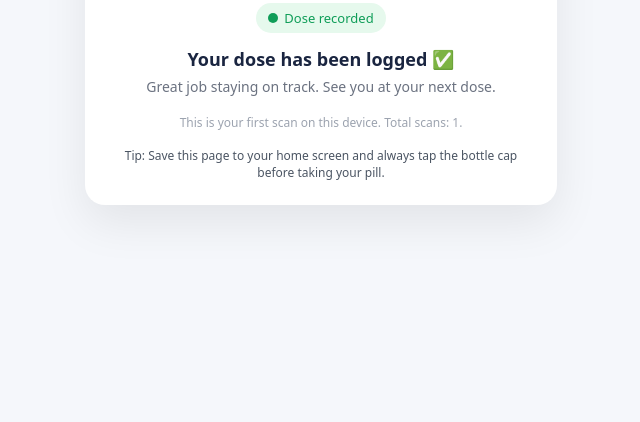
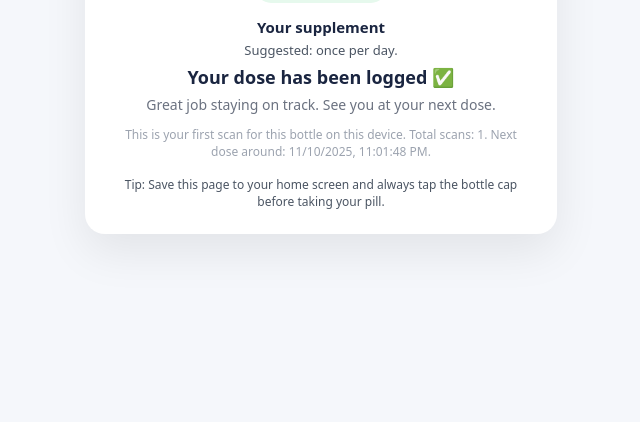
Before and after one commit to albanha/smartdose-demo, a plain HTML site: page smartdose-demo.html.html in a window 1280 px wide. Shown: the part 378-800 px from the top of the page, without its empty margins (319-959 px from the left). Drawn offline with Linux system fonts and the light colour scheme.

Commit message:
Update smartdose-demo.html.html

```diff
--- a/smartdose-demo.html.html
+++ b/smartdose-demo.html.html
@@ -32,6 +32,7 @@
       background: linear-gradient(135deg, #0074D9 50%, #FFCC00 50%);
       margin: 0 auto 8px;
       position: relative;
+      overflow: hidden;
     }
     .logo-wave {
       position: absolute;
@@ -81,12 +82,22 @@
     .sub-text {
       font-size: 14px;
       color: #6b7280;
-      margin-bottom: 18px;
+      margin-bottom: 12px;
+    }
+    .pill-name {
+      font-size: 15px;
+      font-weight: 600;
+      margin-bottom: 4px;
+    }
+    .dose-info {
+      font-size: 13px;
+      color: #4b5563;
+      margin-bottom: 6px;
     }
     .meta {
       font-size: 12px;
       color: #9ca3af;
-      margin-top: 10px;
+      margin-top: 6px;
     }
     .cta {
       margin-top: 16px;
@@ -108,6 +119,9 @@
       <span>Dose recorded</span>
     </div>
 
+    <div class="pill-name" id="pill-name">Your supplement</div>
+    <div class="dose-info" id="dose-info"></div>
+
     <div class="big-text" id="headline">
       Your dose has been logged ✅
     </div>
@@ -123,25 +137,57 @@
   </div>
 
   <script>
-    // Simple local tracking in browser (for demo only)
-    const KEY = "smartdose_demo_last_scan";
-    const COUNT_KEY = "smartdose_demo_scan_count";
+    // Read URL parameters: ?pill=Zinc%20Citrate&interval=24
+    const params = new URLSearchParams(window.location.search);
+    const pillParam = params.get("pill") || "Your supplement";
+    const intervalHours = parseInt(params.get("interval") || "24", 10);
 
-    const lastScan = localStorage.getItem(KEY);
+    // Show pill name and frequency text
+    const pillNameEl = document.getElementById("pill-name");
+    const doseInfoEl = document.getElementById("dose-info");
+    pillNameEl.textContent = pillParam;
+
+    let freqText = "";
+    if (intervalHours === 24) freqText = "Suggested: once per day.";
+    else if (intervalHours === 168) freqText = "Suggested: once per week.";
+    else if (intervalHours === 720) freqText = "Suggested: once per month.";
+    else if (!isNaN(intervalHours)) freqText = `Suggested interval: every ${intervalHours} hours.`;
+
+    doseInfoEl.textContent = freqText;
+
+    // Generate a safe ID for localStorage keys based on pill name
+    const safeId = pillParam.toLowerCase().replace(/[^a-z0-9]+/g, "_") || "default";
+
+    const LAST_KEY = "smartdose_" + safeId + "_last_scan";
+    const COUNT_KEY = "smartdose_" + safeId + "_scan_count";
+
+    const now = new Date();
+    const lastScanRaw = localStorage.getItem(LAST_KEY);
     let count = parseInt(localStorage.getItem(COUNT_KEY) || "0", 10);
+
     count += 1;
     localStorage.setItem(COUNT_KEY, String(count));
-    localStorage.setItem(KEY, new Date().toString());
+    localStorage.setItem(LAST_KEY, now.toString());
 
     const metaEl = document.getElementById("meta-info");
     const subEl = document.getElementById("subtext");
 
-    if (lastScan) {
-      metaEl.textContent = `Total scans on this device: ${count}. Last scan before this was: ${new Date(lastScan).toLocaleString()}.`;
-      subEl.textContent = "This demo logs scans only on this device using local storage.";
+    let metaText = "";
+    if (lastScanRaw) {
+      const last = new Date(lastScanRaw);
+      metaText = `Total scans for this bottle on this device: ${count}. Previous scan: ${last.toLocaleString()}.`;
+      subEl.textContent = "This demo logs dose events on this device only.";
     } else {
-      metaEl.textContent = `This is your first scan on this device. Total scans: ${count}.`;
+      metaText = `This is your first scan for this bottle on this device. Total scans: ${count}.`;
     }
+
+    // Calculate next dose time if interval is valid
+    if (!isNaN(intervalHours) && intervalHours > 0) {
+      const nextDose = new Date(now.getTime() + intervalHours * 60 * 60 * 1000);
+      metaText += ` Next dose around: ${nextDose.toLocaleString()}.`;
+    }
+
+    metaEl.textContent = metaText;
   </script>
 </body>
 </html>
```
